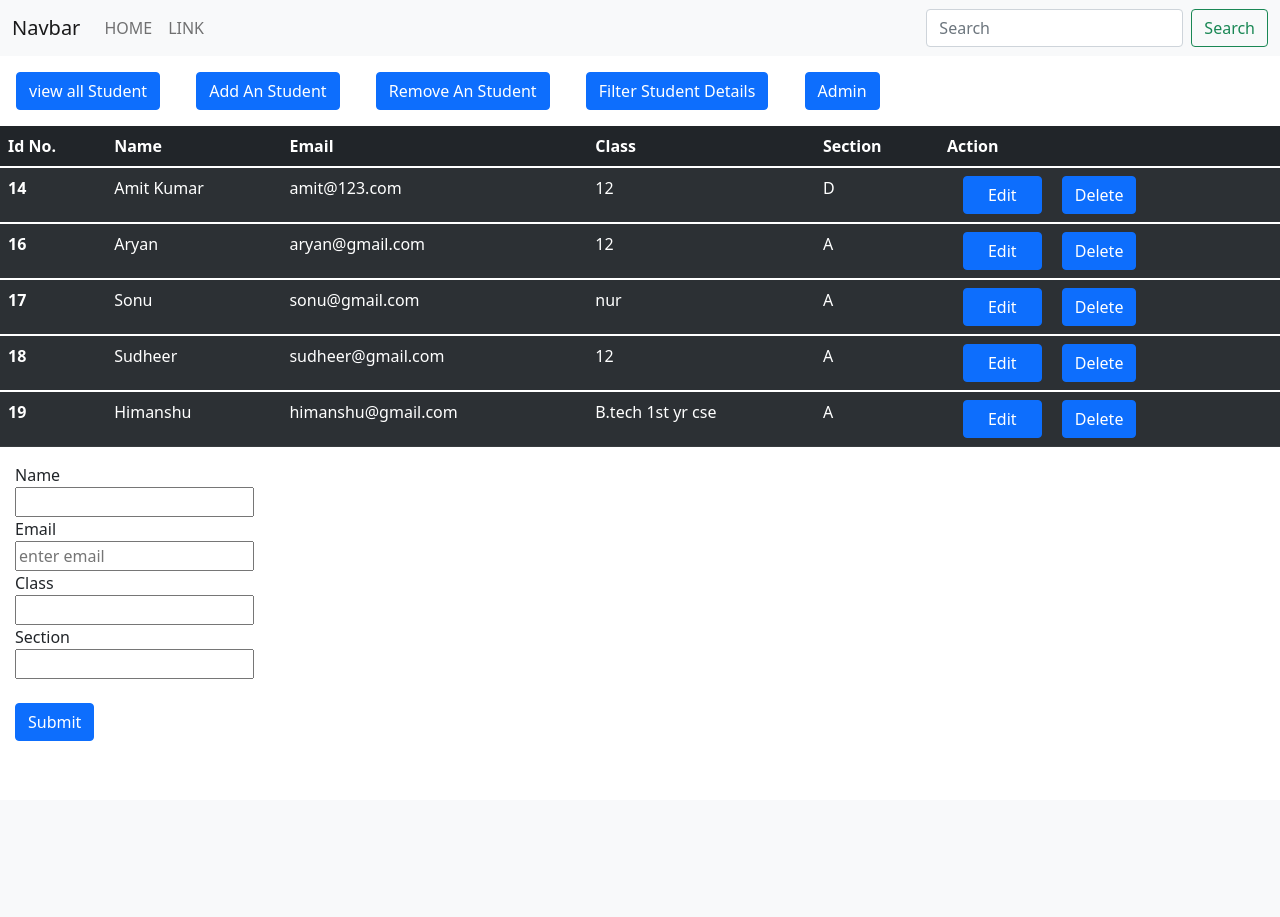
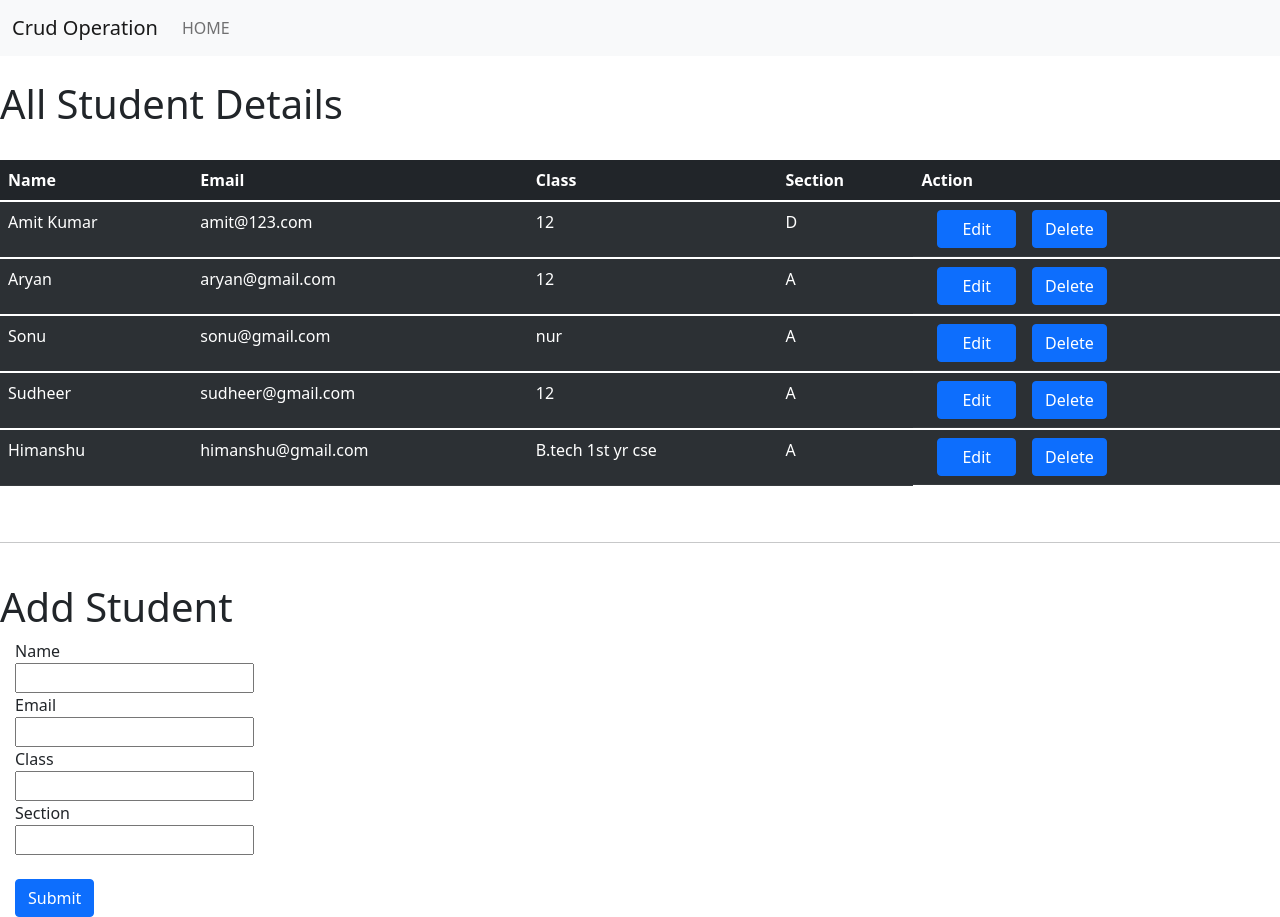
Before and after one commit to ak3264114/crud_operation_using_django, a Django app: page / in a window 1280 px wide. Before the commit the page ends 741 px from the top, so only its background shows below. Run offline with Django 4.2, Linux system fonts and the light colour scheme; data comes from the database, SQL or seed files in the repository; both versions use the stored data as it was after the commit.

Commit message:
2nd comit

```diff
--- a/crud_operation/student_info/templates/index.html
+++ b/crud_operation/student_info/templates/index.html
@@ -8,43 +8,32 @@
     <!-- Bootstrap CSS -->
     <link href="https://cdn.jsdelivr.net/npm/bootstrap@5.1.3/dist/css/bootstrap.min.css" rel="stylesheet" integrity="sha384-1BmE4kWBq78iYhFldvKuhfTAU6auU8tT94WrHftjDbrCEXSU1oBoqyl2QvZ6jIW3" crossorigin="anonymous">
 
-    <title>Employee Management System</title>
+    <title>Crud Operation</title>
   </head>
   <body>
     <nav class="navbar navbar-expand-lg navbar-light bg-light">
         <div class="container-fluid">
-          <a class="navbar-brand" href="#">Navbar</a>
+          <a class="navbar-brand" href="#">Crud Operation</a>
           <button class="navbar-toggler" type="button" data-bs-toggle="collapse" data-bs-target="#navbarSupportedContent" aria-controls="navbarSupportedContent" aria-expanded="false" aria-label="Toggle navigation">
             <span class="navbar-toggler-icon"></span>
           </button>
           <div class="collapse navbar-collapse" id="navbarSupportedContent">
             <ul class="navbar-nav me-auto mb-2 mb-lg-0">
               <li class="nav-item">
-                <a class="nav-link text-uppercase font-weight-bold" aria-current="page" href="#">Home</a>
-              </li>
-              <li class="nav-item">
-                <a class="nav-link text-uppercase font-weight-bold" href="#">Link</a>
+                <a class="nav-link text-uppercase font-weight-bold" aria-current="page" href="">Home</a>
               </li>
             </ul>
-            <form class="d-flex">
-              <input class="form-control me-2" type="search" placeholder="Search" aria-label="Search">
-              <button class="btn btn-outline-success" type="submit">Search</button>
-            </form>
           </div>
         </div>
       </nav>
-      <div>
-        <a class="btn btn-primary m-3" role="button" href="#">view all Student</a>
-        <a class="btn btn-primary m-3" role="button" href="#">Add An Student</a>
-        <a class="btn btn-primary m-3" role="button" href="/remove">Remove An Student</a>
-        <a class="btn btn-primary m-3" role="button" href="#">Filter Student Details</a>
-        <a class="btn btn-primary m-3" role="button" href="/admin">Admin</a>
-      </div>
       <div id="view-all-student">
+        <br>
+        <h1>All Student Details</h1>
+        <br>
+      <div class="table-responsive">
         <table class="table table-striped table-dark">
           <thead>
             <tr>
-              <th scope="cool">Id No.</th>
               <th scope="cool">Name</th>
               <th scope="cool">Email</th>
               <th scope="cool">Class</th>
@@ -55,28 +44,32 @@
           {% for std in all_stu %}
           <tbody>
             <tr>
-              <th scope="row">{{std.id}}</th>
               <td>{{std.name}}</td>
               <td>{{std.email}}</td>
               <td>{{std.std}}</td>
               <td>{{std.sec}}</td>
-              <td> <a class="btn btn-primary mx-3 px-4" href="edit/{{std.id}}" role="button"> Edit </a> <a class="btn btn-primary" href="remove/{{std.id}}" role="button">Delete</a></td>
+              <td style="display: flex;"> <a class="btn btn-primary mx-3 px-4" href="edit/{{std.id}}" role="button"> Edit </a> <a class="btn btn-primary" href="remove/{{std.id}}" role="button">Delete</a></td>
             </tr>
           </tbody>
           {% endfor %}
         </table>
       </div>
+      </div>
+      <br>
+      <hr>
+      <br>
+      <h1>Add Student</h1>
       <div id="add_student">
         <form  action="/add/" method="post" style="margin-left: 15px;">
           {% csrf_token %}
           <label>Name</label><br>
-          <input type="text"  id="name" placeholder="" name="name" value="{{name}}"><br>
+          <input type="text"  id="name" name="name" value="{{name}}"><br>
           <label>Email</label><br>
-          <input type="email"  id="email" placeholder="enter email" name="email"  value="{{email}}"><br>
+          <input type="email"  id="email" name="email"  value="{{email}}"><br>
           <label>Class</label><br>
-          <input type="text"  id="std" placeholder="" name="std"  value="{{std}}"><br>
+          <input type="text"  id="std" name="std"  value="{{std}}"><br>
           <label>Section</label><br>
-          <input type="text" id="sec" placeholder="" name="sec"  value="{{sec}}"><br>
+          <input type="text" id="sec" name="sec"  value="{{sec}}"><br>
           <br>
           <button type="submit" class="btn btn-primary" value="Employee">Submit</button>
         </form>
--- a/crud_operation/student_info/views.py
+++ b/crud_operation/student_info/views.py
@@ -12,7 +12,7 @@ def add(request):
     if request.method =='POST':
         name = request.POST['name']
         email = request.POST['email']
-        std = request.POST['sec']
+        std = request.POST['std']
         sec = request.POST['sec']
         Student(name=name , email=email , std=std , sec=sec ,).save()
         return HttpResponse('added Succesfully <br/> <br/> <br/> <a href="/" style="border: 3px solid #00dcff; padding: 3px 10px;background-color: #91ff00ba;border-radius: 10px;" role="button" role="button">Go Back</a>')
@@ -25,7 +25,7 @@ def remove(request,stu_id):
     if stu_id :
         try:
            Student.objects.get(id=stu_id).delete()
-           return HttpResponse('Removed Succesfully <br/> <br/> <br/> style="border: 3px solid #00dcff; padding: 3px 10px;background-color: #91ff00ba;border-radius: 10px;" role="button" <a href="/" role="button">Go Back</a>')
+           return HttpResponse('Removed Succesfully <br/> <br/> <br/> <a  href="/" role="button" style="border: 3px solid #00dcff; padding: 3px 10px;background-color: #91ff00ba;border-radius: 10px;" role="button" >Go Back</a>')
         except:
             Student.objects.get(id=stu_id).delete()
             return render(request,'index.html')
```
Also changed, not shown: crud_operation/db.sqlite3.
